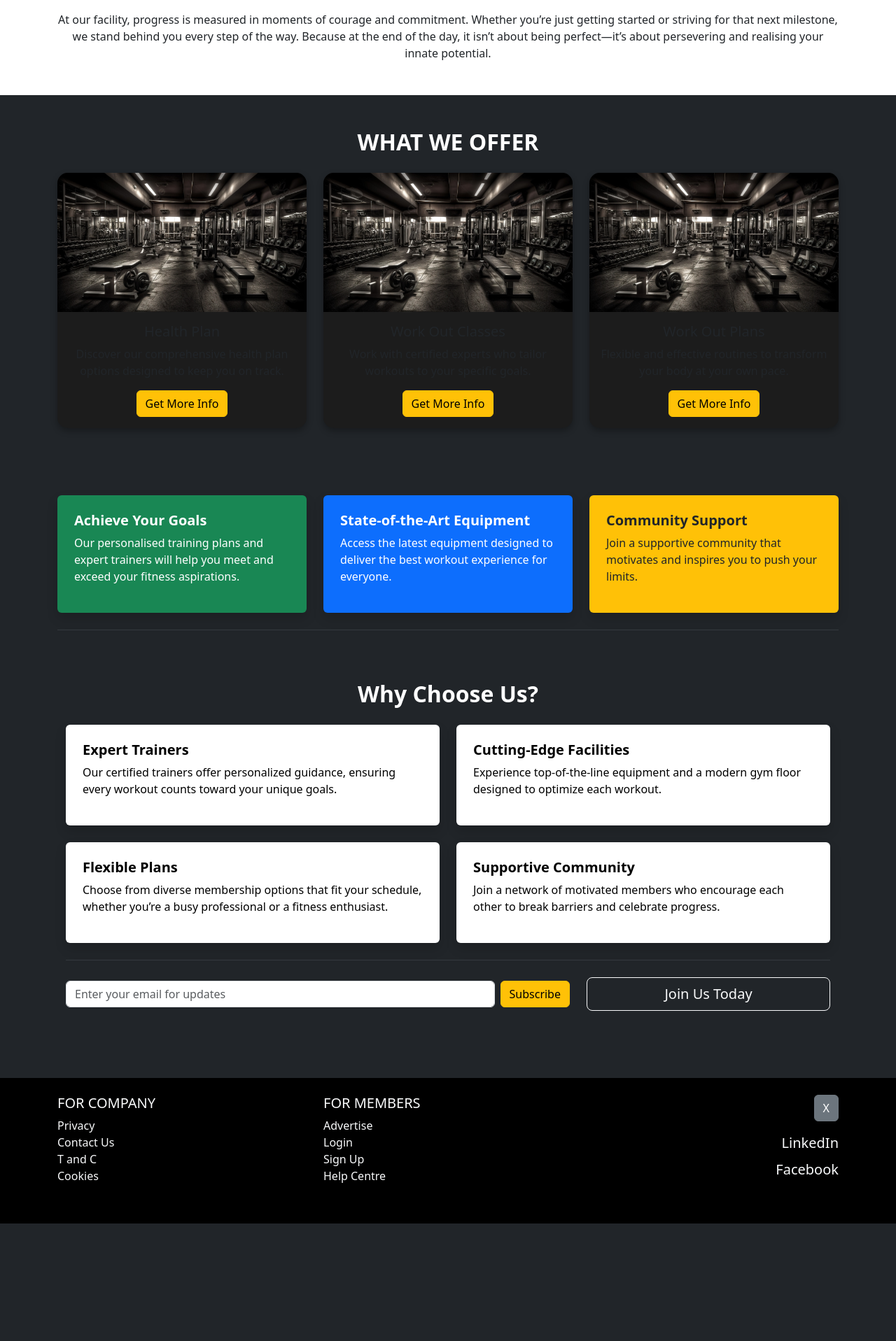
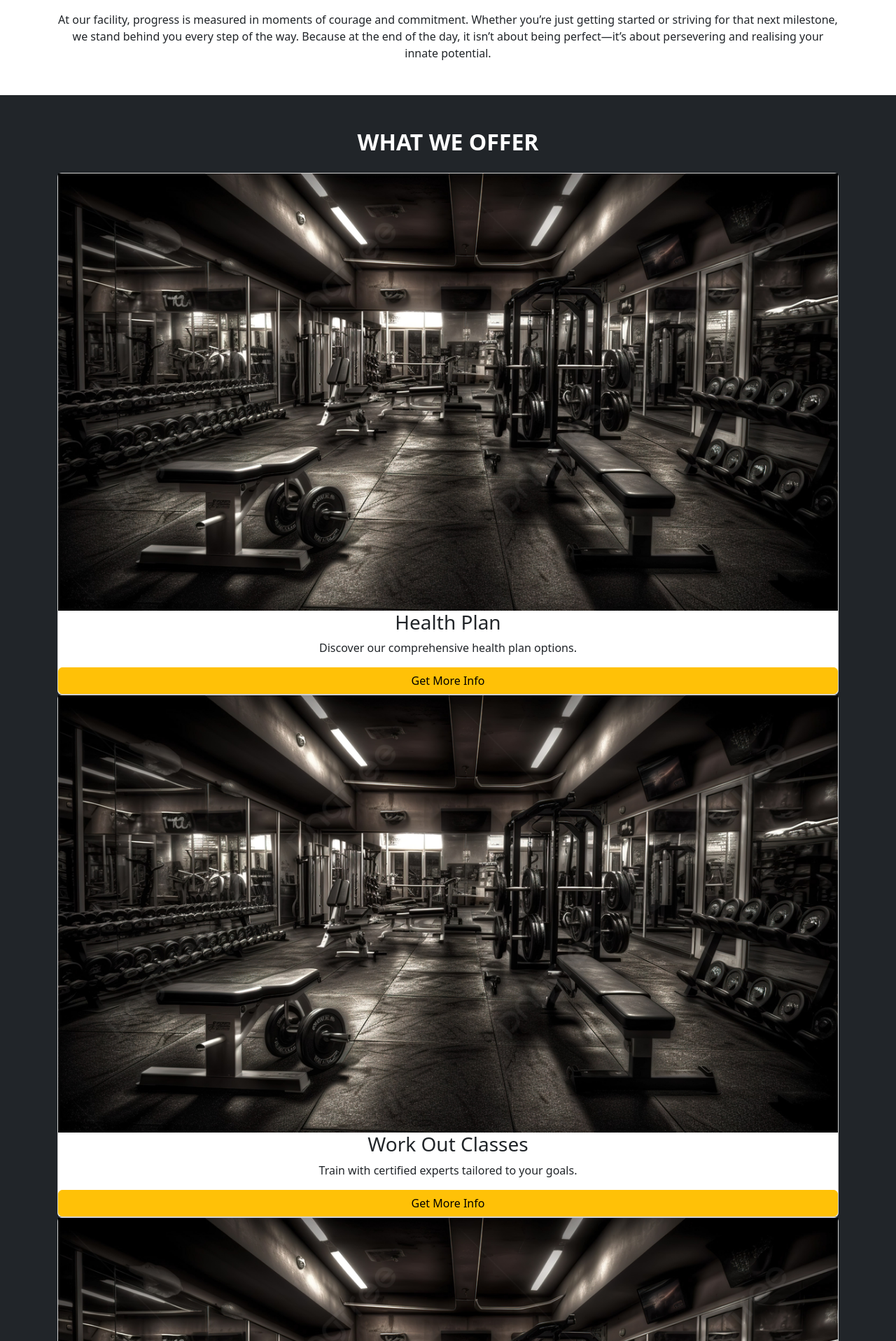
Before and after one commit to b0ssbota/toka3, a Django app: page / in a window 1280 px wide. Shown: the part 1048-2965 px from the top of the page at 70% size. Before the commit the page ends 2797 px from the top, so only its background shows below. Run offline with Django 5.2, Linux system fonts and the light colour scheme.

Commit message:
the box changed to white

```diff
--- a/toka/templates/index.html
+++ b/toka/templates/index.html
@@ -38,49 +38,33 @@
 <section class="py-5 bg-dark text-white text-center">
     <div class="container">
       <h2 class="fw-bold mb-4">WHAT WE OFFER</h2>
-        <div class="row g-4">
+      <div class="info-cards">
         <!-- Card 1: Health Plan -->
-            <div class="col-md-4">
-                <div class="card modern-card h-100 border-0" style="background-color: #1C1C1C; border-radius: 15px; overflow: hidden; box-shadow: 0 4px 10px rgba(0,0,0,0.3); transition: transform 0.3s ease;">
-                    <img src="{% static 'imgs/gym.jpg' %}" class="card-img-top" alt="Health Plan">
-                    <div class="card-body">
-                        <h5 class="card-title">Health Plan</h5>
-                        <p class="card-text">
-                            Discover our comprehensive health plan options designed to keep you on track.
-                        </p>
+        <div class="card">
+          <img src="{% static 'imgs/gym.jpg' %}" alt="Health Plan">
+          <h3>Health Plan</h3>
+          <p>Discover our comprehensive health plan options.</p>
           <a href="{% url 'healthplan_list' %}" class="btn btn-warning">Get More Info</a>
         </div>
-                </div>
-            </div>
         <!-- Card 2: Work Out Classes -->
-            <div class="col-md-4">
-                <div class="card modern-card h-100 border-0" style="background-color: #1C1C1C; border-radius: 15px; overflow: hidden; box-shadow: 0 4px 10px rgba(0,0,0,0.3); transition: transform 0.3s ease;">
-                    <img src="{% static 'imgs/gym.jpg' %}" class="card-img-top" alt="Personal Trainer">
-                    <div class="card-body">
-                        <h5 class="card-title">Work Out Classes</h5>
-                        <p class="card-text">
-                            Work with certified experts who tailor workouts to your specific goals.
-                        </p>
+        <div class="card">
+          <img src="{% static 'imgs/gym.jpg' %}" alt="Work Out Classes">
+          <h3>Work Out Classes</h3>
+          <p>Train with certified experts tailored to your goals.</p>
           <a href="{% url 'workout_list' %}" class="btn btn-warning">Get More Info</a>
         </div>
-                </div>
-            </div>
         <!-- Card 3: Work Out Plans -->
-            <div class="col-md-4">
-                <div class="card modern-card h-100 border-0" style="background-color: #1C1C1C; border-radius: 15px; overflow: hidden; box-shadow: 0 4px 10px rgba(0,0,0,0.3); transition: transform 0.3s ease;">
-                    <img src="{% static 'imgs/gym.jpg' %}" class="card-img-top" alt="Work Out Plans">
-                    <div class="card-body">
-                        <h5 class="card-title">Work Out Plans</h5>
-                        <p class="card-text">
-                            Flexible and effective routines to transform your body at your own pace.
-                        </p>
+        <div class="card">
+          <img src="{% static 'imgs/gym.jpg' %}" alt="Work Out Plans">
+          <h3>Work Out Plans</h3>
+          <p>Flexible routines to transform your body at your own pace.</p>
           <a href="{% url 'workoutplan_list' %}" class="btn btn-warning">Get More Info</a>
         </div>
       </div>
     </div>
-        </div>
-    </div>
   </section>
+
+
 
 <!-- Subscription and Join Us Section -->
 <section class="py-5 bg-dark text-white">
```
Also changed, not shown: toka/static/css/styles.css (+29 -19 lines). Lines whose indentation alone changed are shown as unchanged.
